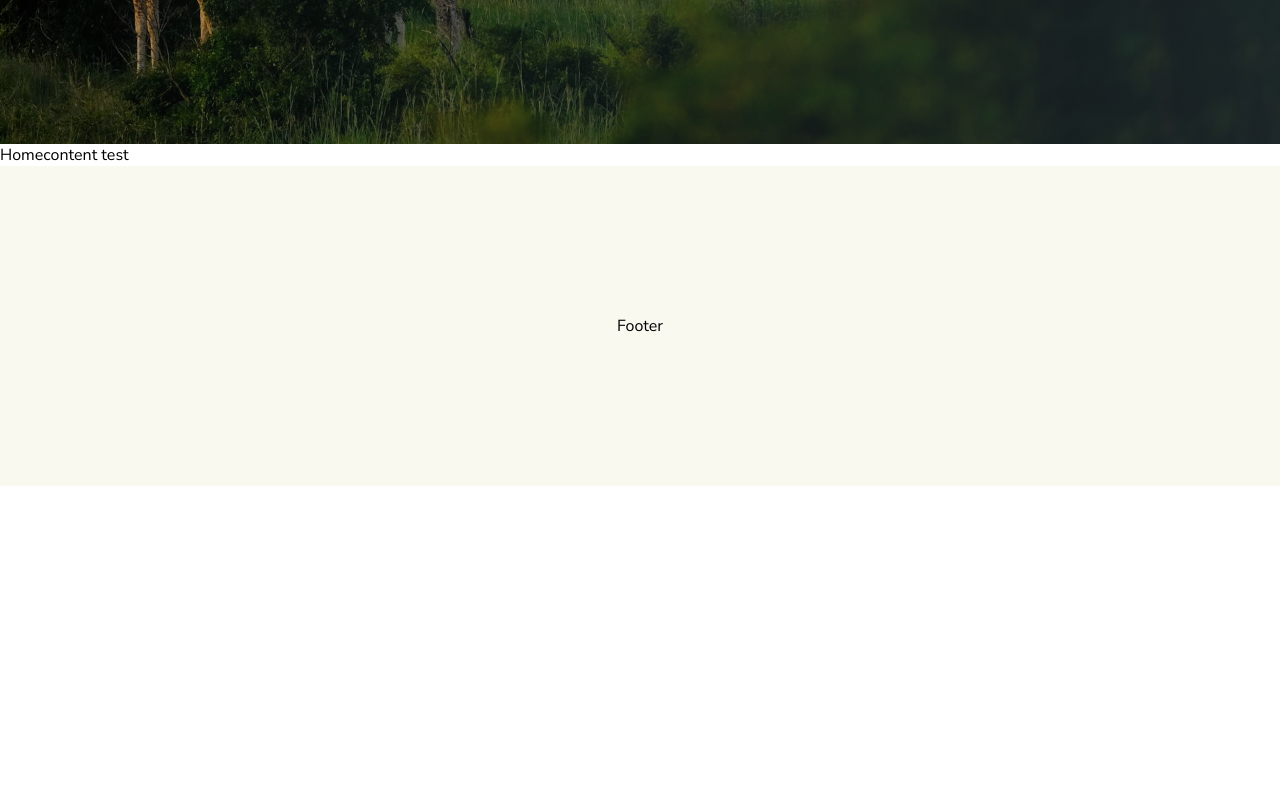
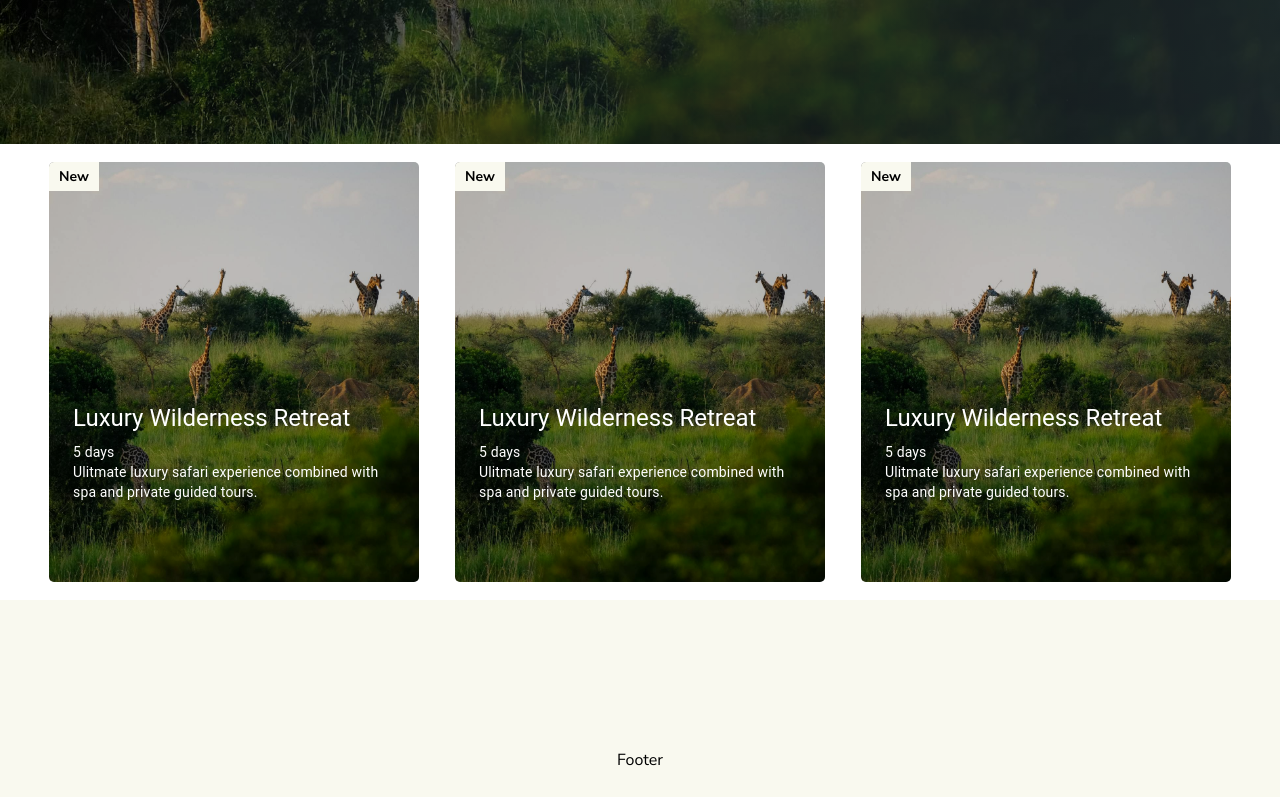
Before and after one commit to Hannahelenas/hippo.safaris, a React (Vite) app in the folder frontend/: page / in a window 1280 px wide. Shown: the part 576-1373 px from the top of the page. Before the commit the page ends 1062 px from the top, so only its background shows below. Built offline with nearby package versions, Linux system fonts and the light colour scheme.

Commit message:
Created tour card component

```diff
--- a/frontend/src/components/NavBar.tsx
+++ b/frontend/src/components/NavBar.tsx
@@ -13,12 +13,10 @@ import ListItem from '@mui/material/ListItem';
 import ListItemButton from '@mui/material/ListItemButton';
 import ListItemText from '@mui/material/ListItemText';
 import { Button } from '@mui/material';
-
 import ShoppingCartIcon from '@mui/icons-material/ShoppingCart';
 import Badge, { BadgeProps } from '@mui/material/Badge';
 import { styled } from '@mui/material/styles';
 import CloseIcon from '@mui/icons-material/Close';
-
 import { NavLink, useMatch } from 'react-router-dom';
 
 const pages = [
--- /dev/null
+++ b/frontend/src/components/TourCard.tsx
@@ -0,0 +1,90 @@
+import Card from '@mui/material/Card';
+import CardMedia from '@mui/material/CardMedia';
+import Typography from '@mui/material/Typography';
+import { CardActionArea, Box } from '@mui/material';
+import { styled } from '@mui/system';
+import { NavLink } from 'react-router-dom';
+
+const ProductCard = styled(Card)({
+    maxWidth: 370,
+    fontFamily: "'Nunito Sans', 'Roboto', 'Oxygen' !important",
+    borderRadius: '5px',
+    margin: '0.5rem'
+});
+
+const Overlay = styled('div')({
+    position: 'absolute',
+    top: 0,
+    left: 0,
+    width: '100%',
+    height: '100%',
+    display: 'flex',
+    flexDirection: 'column',
+    justifyContent: 'center',
+    alignItems: 'center',
+    color: 'white',
+    backgroundColor: 'rgba(0, 0, 0, 0.2)',
+    fontFamily: "'Nunito Sans', 'Roboto', 'Oxygen' !important"
+});
+
+const OverlayContent = styled('div')({
+    display: 'flex',
+    flexDirection: 'column',
+    justifyContent: 'flex-start',
+    color: 'white',
+    marginTop: '10rem',
+    marginLeft: '1.5rem',
+    marginRight: '1.5rem',
+
+})
+
+const Banner = styled('div')({
+    position: 'absolute',
+    top: 0,
+    left: 0,
+    backgroundColor: '#F9F9EF',
+    color: 'black',
+    padding: '5px 10px',
+    borderTopLeftRadius: '5px',
+    fontFamily: "'Nunito Sans', 'Roboto', 'Oxygen' !important",
+    fontSize: '14px',
+    fontWeight: 'bold',
+    zIndex: 1,
+});
+
+const TourCard = () => {
+    return (
+        <NavLink to="/tours" style={{ textDecoration: 'none' }}>
+        <ProductCard
+            elevation={0}
+        >
+            <CardActionArea>
+                <Box sx={{ position: 'relative' }}>
+                <Banner>New</Banner>
+                    <CardMedia
+                        component="img"
+                        height="420"
+                        image="giraffs.jpg"
+                        alt="giraffs"
+                    />
+                    <Overlay>
+                        <OverlayContent>
+                        <Typography gutterBottom variant="h5" component="div">
+                            Luxury Wilderness Retreat
+                        </Typography>
+                        <Typography variant="body2" component="div">
+                            5 days
+                        </Typography>
+                        <Typography variant="body2" component="div">
+                            Ulitmate luxury safari experience combined with spa and private guided tours.
+                        </Typography>
+                        </OverlayContent>
+                    </Overlay>
+                </Box>
+            </CardActionArea>
+        </ProductCard>
+        </NavLink>
+    );
+};
+
+export default TourCard;
--- a/frontend/src/pages/Home.tsx
+++ b/frontend/src/pages/Home.tsx
@@ -1,9 +1,23 @@
 import HomeHero from '../components/HomeHero';
+import TourCard from '../components/TourCard';
+import styled from "styled-components";
+
+const CardContainer = styled.div`
+display: flex;
+flex-direction: row;
+justify-content: center;
+align-items: center;
+flex-wrap: wrap; `
+
 const Home = () => {
     return (
         <div>
             <HomeHero />
-            <p>Homecontent test</p>
+            <CardContainer>
+            <TourCard />
+            <TourCard />
+            <TourCard />
+            </CardContainer>
         </div>
     );
 };
```
